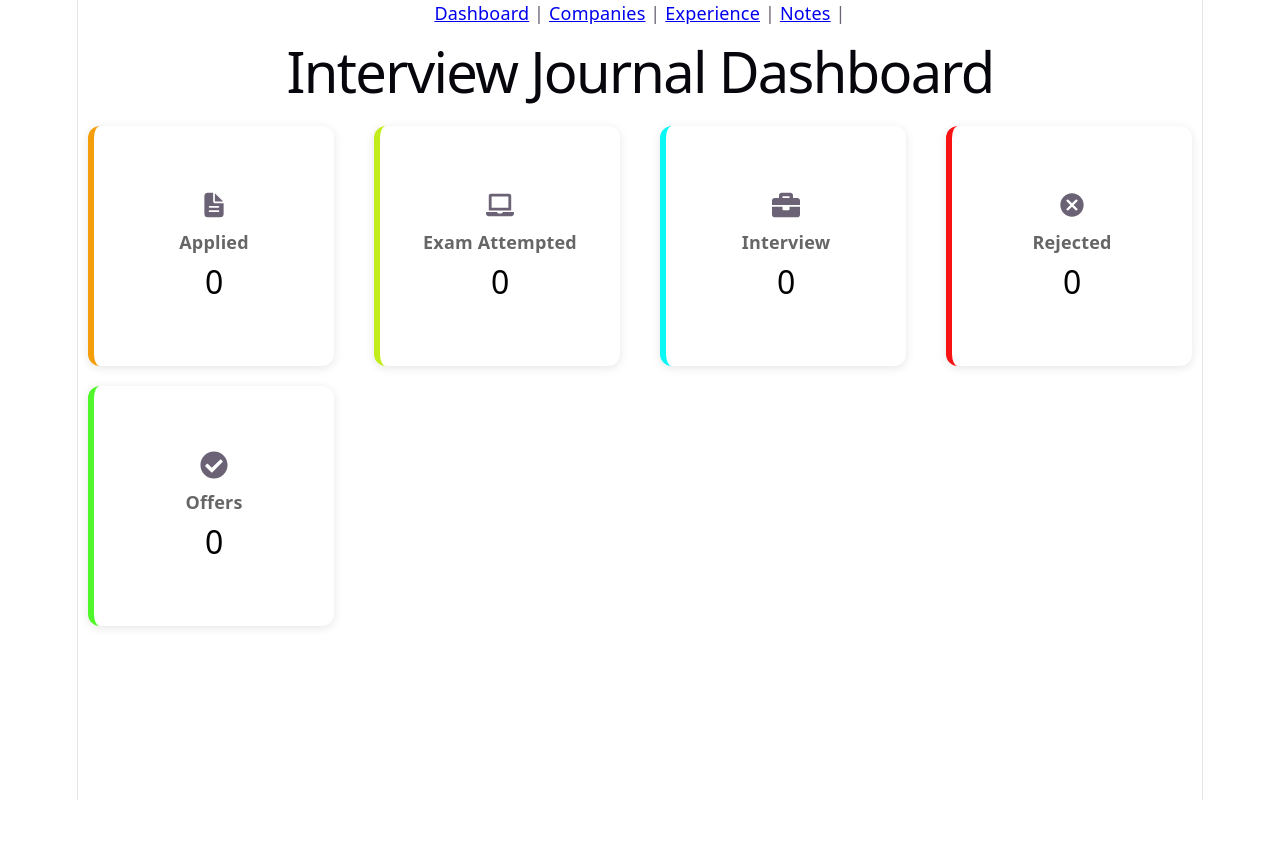
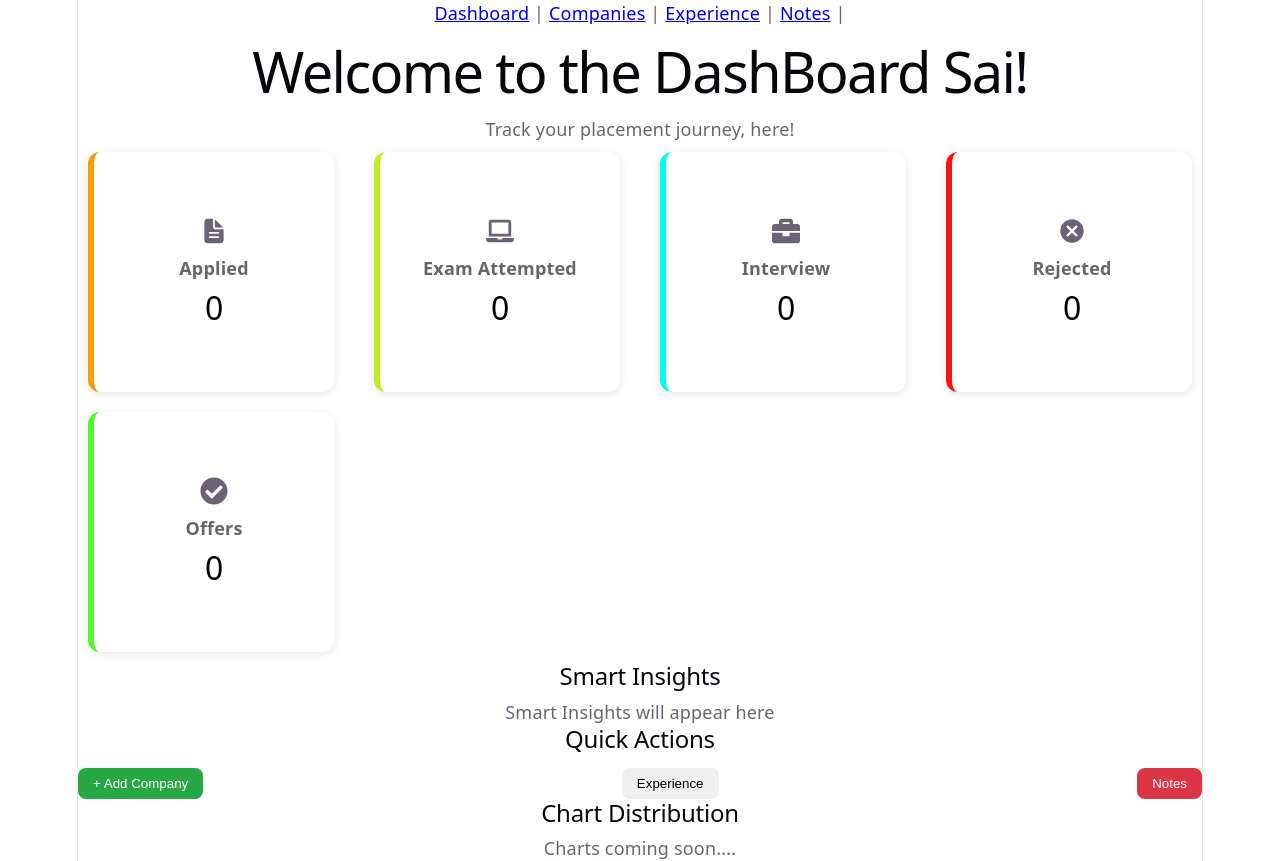
Before and after one commit to manideep-2212/interview-journal, a React app: page / in a window 1280 px wide. Before the commit the page ends 800 px from the top, so only its background shows below. Built offline with nearby package versions, Linux system fonts and the light colour scheme; the HTML template or start-up script is replaced by a standard one.

Commit message:
Progress :Working on dashBoard

```diff
--- a/src/pages/Dashboard.jsx
+++ b/src/pages/Dashboard.jsx
@@ -10,10 +10,22 @@ function Dashboard({companies}){
     const examAttemptedCount = companies.filter(item => item.status === "Exam Attempted").length;
     const interviewCount = companies.filter(item=>item.status==="Interview").length;
     const offerCount = companies.filter(item=>item.status==="Offer").length;
-
+    function generateInsight(){
+        const insights = [];
+        if(appliedCount==0){
+            insights.push("You have not applied to any companies. Keep applying. ");
+        }
+        if(interviewCount!==0){
+            insights.push(`You have ${interviewCount} interview(s) scheduled. Prepare well.`)
+        }
+        return insights;
+    }
     return(
         <>
-            <h1>Interview Journal Dashboard</h1>
+            <div  className="dashboard-header">
+                <h1>Welcome to the DashBoard Sai!</h1>
+                <p>Track your placement journey, here!</p>
+            </div>
             <div className="card-container">
                 <DashboardCard
                     title ="Applied"
@@ -46,6 +58,25 @@ function Dashboard({companies}){
                     icon={<FaCheckCircle />}
                 />
             </div>
+            {/* Smart Insights */}
+            <div className="insights-container">
+                <h2>Smart Insights</h2>
+                <p>Smart Insights will appear here</p>
+            </div>
+            {/* Quick Actions */}
+            <div className="quick-actions">
+                <h2>Quick Actions</h2>
+                <div className="button-container">
+                    <button>+ Add Company</button>
+                    <button>Experience</button>
+                    <button>Notes</button>
+                </div>
+            </div>
+            {/* Charts */}
+            <div className="chart-container">
+                <h2>Chart Distribution</h2>
+                <p>Charts coming soon....</p>
+            </div>
         </>
     );
 }
```
